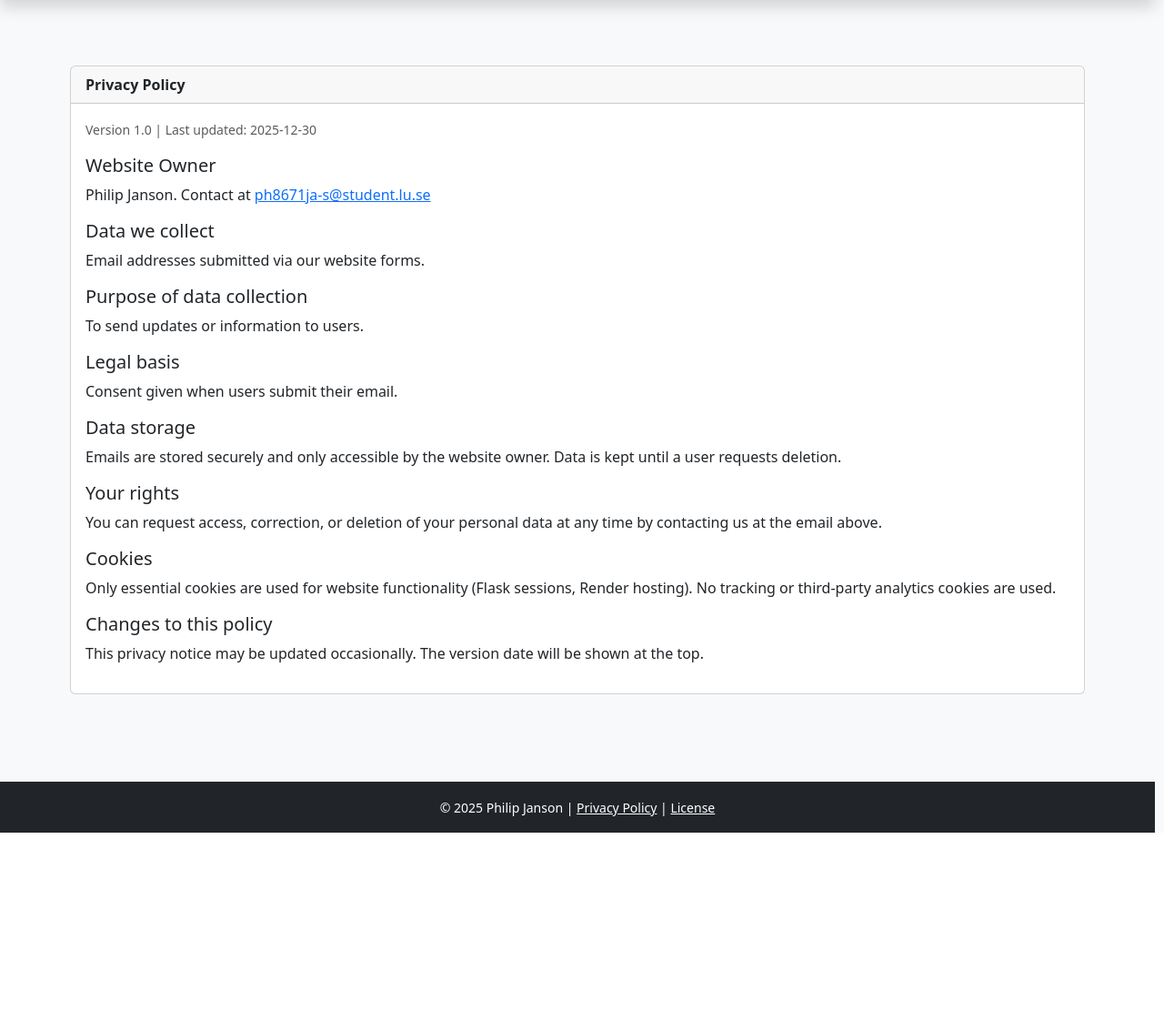
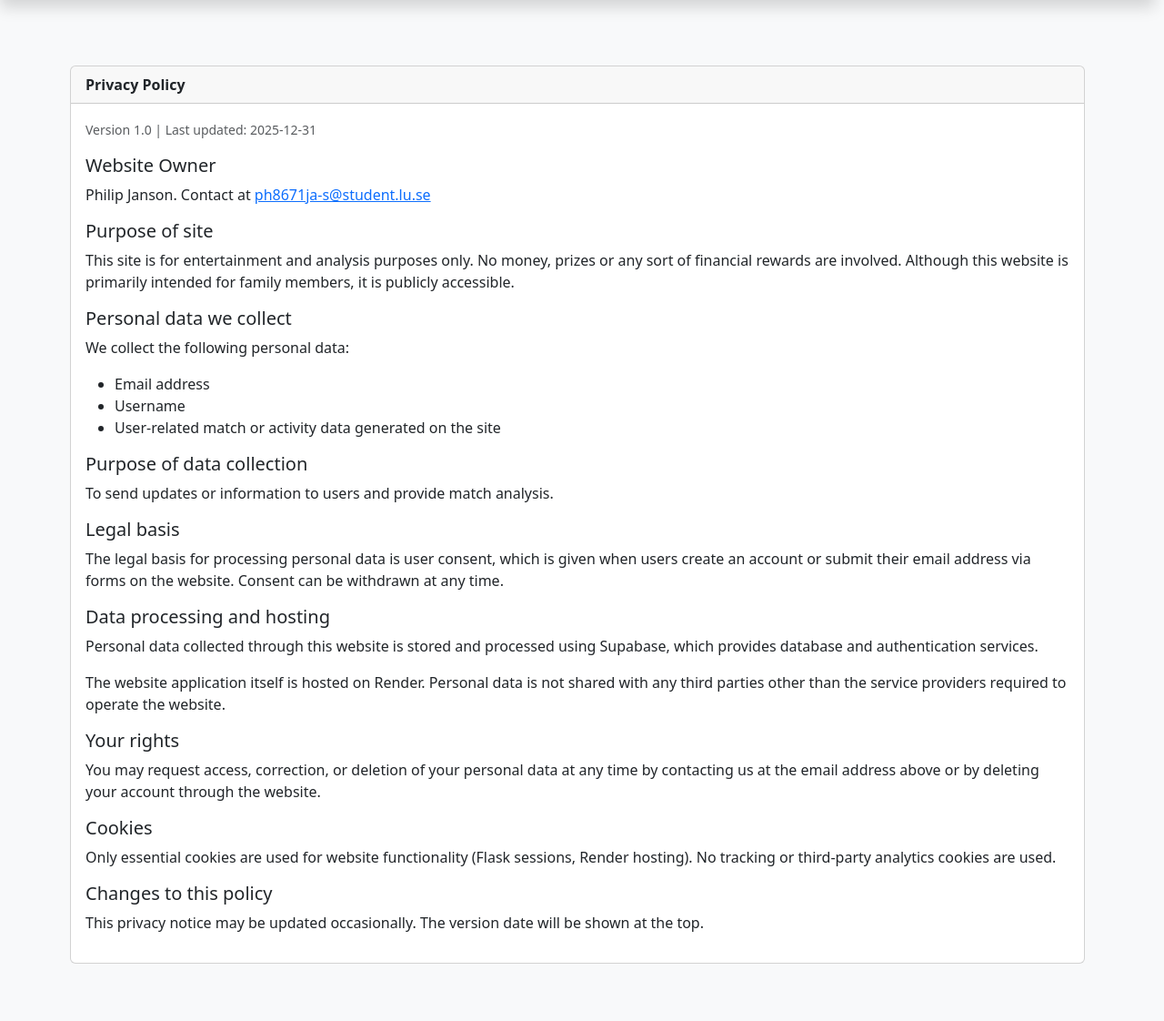
Before and after one commit to PhilipJanson/Premier-League-Tips, a Flask app: page /privacy-policy in a window 1280 px wide. Shown: the part 56-1178 px from the top of the page at 91% size. Before the commit the page ends 971 px from the top, so only its background shows below. Run offline with Flask 3, Linux system fonts and the light colour scheme; data that the repository does not hold is empty; some libraries are stand-ins or nearby versions.

Commit message:
Privacy policy update

```diff
--- a/website/auth.py
+++ b/website/auth.py
@@ -55,6 +55,11 @@ def endpoint_signup() -> Response:
             password = request.form.get('password').strip()
             password_repeat = request.form.get('password-repeat').strip()
             remember_me = request.form.get('remember-me', False)
+            privacy_policy_accept = request.form.get('accept-privacy')
+
+            if not privacy_policy_accept:
+                raise ValidationError("Du måste godkänna integritetspolicyn.")
+
             user = User.by_username(username)
 
             if user:
--- a/website/templates/privacy_policy.html
+++ b/website/templates/privacy_policy.html
@@ -7,26 +7,50 @@
     <div class="card">
       <div class="card-header fw-bold">Privacy Policy</div>
       <div class="card-body">
-        <small class="text-muted">Version 1.0 | Last updated: 2025-12-30</small>
+        <small class="text-muted">Version 1.0 | Last updated: 2025-12-31</small>
+
         <h5 class="mt-3">Website Owner</h5>
         <p>Philip Janson. Contact at
           <a href="mailto:ph8671ja-s@student.lu.se">ph8671ja-s@student.lu.se</a>
         </p>
-        <h5 class="mt-3">Data we collect</h5>
-        <p>Email addresses submitted via our website forms.</p>
+
+        <h5 class="mt-3">Purpose of site</h5>
+        <p>This site is for entertainment and analysis purposes only. No money, prizes or any sort of financial rewards are involved. Although this website is primarily intended for family members, it is publicly accessible.</p>
+
+        <h5 class="mt-3">Personal data we collect</h5>
+        <p>
+          We collect the following personal data:
+        </p>
+        <ul>
+          <li>Email address</li>
+          <li>Username</li>
+          <li>User-related match or activity data generated on the site</li>
+        </ul>
+
         <h5 class="mt-3">Purpose of data collection</h5>
-        <p>To send updates or information to users.</p>
+        <p>To send updates or information to users and provide match analysis.</p>
+
         <h5 class="mt-3">Legal basis</h5>
-        <p>Consent given when users submit their email.</p>
+        <p>
+          The legal basis for processing personal data is user consent, which is given when users create an account or submit their email address via forms on the website. Consent can be withdrawn at any time.
+        </p>
 
-        <h5 class="mt-3">Data storage</h5>
-        <p>Emails are stored securely and only accessible by the website owner. Data is kept until a user requests deletion.</p>
+        <h5 class="mt-3">Data processing and hosting</h5>
+        <p>
+          Personal data collected through this website is stored and processed using Supabase, which provides database and authentication services.
+        </p>
+        <p>
+          The website application itself is hosted on Render. Personal data is not shared with any third parties other than the service providers required to operate the website.
+        </p>
 
         <h5 class="mt-3">Your rights</h5>
-        <p>You can request access, correction, or deletion of your personal data at any time by contacting us at the email above.</p>
+        <p>
+          You may request access, correction, or deletion of your personal data at any time by contacting us at the email address above or by deleting your account through the website.
+        </p>
 
         <h5 class="mt-3">Cookies</h5>
         <p>Only essential cookies are used for website functionality (Flask sessions, Render hosting). No tracking or third-party analytics cookies are used.</p>
+
         <h5 class="mt-3">Changes to this policy</h5>
         <p>This privacy notice may be updated occasionally. The version date will be shown at the top.</p>
       </div>
```
Also changed, not shown: website/templates/signup.html (+9 -0 lines).
